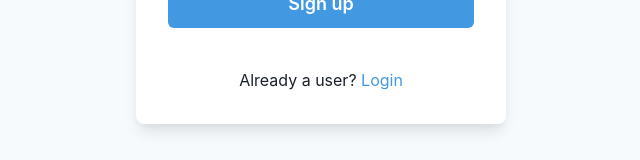
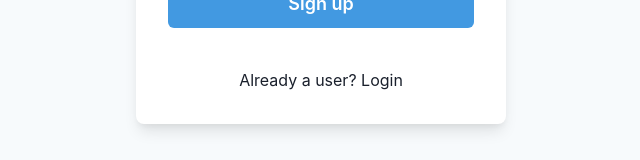
Before and after one commit to kahoragachau/skoolie-frontend, a React (Create React App) app: page / in a window 1280 px wide. Shown: the part 563-723 px from the top of the page, without its empty margins (319-959 px from the left). Built offline with nearby package versions, Linux system fonts and the light colour scheme.

Commit message:
- Comment out link from chakra ui

```diff
--- a/src/components/App.js
+++ b/src/components/App.js
@@ -1,6 +1,6 @@
 import Signup from "./Signup";
 import Login from "./Login";
-import { BrowserRouter as Router, Route, Routes } from "react-router-dom";
+import { Route, Routes } from "react-router-dom";
 
 function App() {
   return (
--- a/src/components/Signup.js
+++ b/src/components/Signup.js
@@ -12,11 +12,12 @@ import {
     Heading,
     Text,
     useColorModeValue,
-    Link,
+    // Link,
   } from '@chakra-ui/react';
   import { useState } from 'react';
   import { ViewIcon, ViewOffIcon } from '@chakra-ui/icons';
   import { useNavigate } from "react-router-dom"
+  import { Link } from "react-router-dom"
 
   function Signup() {
     const [showPassword, setShowPassword] = useState(false);
@@ -40,7 +41,7 @@ import {
         .then((res) => {
             console.log(res)
             if(res.ok) {
-                res.json().then((ress) => console.log(ress))
+                res.json().then(() => navigate("/login"))
                 // alert("Created User!!")
             } else {
                 // res.json().then((err) => )
@@ -109,7 +110,7 @@ import {
               </Stack>
               <Stack pt={6}>
                 <Text align={'center'}>
-                  Already a user? <Link color={'blue.400'} to="/login">Login</Link>
+                  Already a user? <Link color='red' to="/login">Login</Link>
                 </Text>
               </Stack>
             </Stack>
```
Also changed, not shown: src/index.js (+5 -4 lines).
